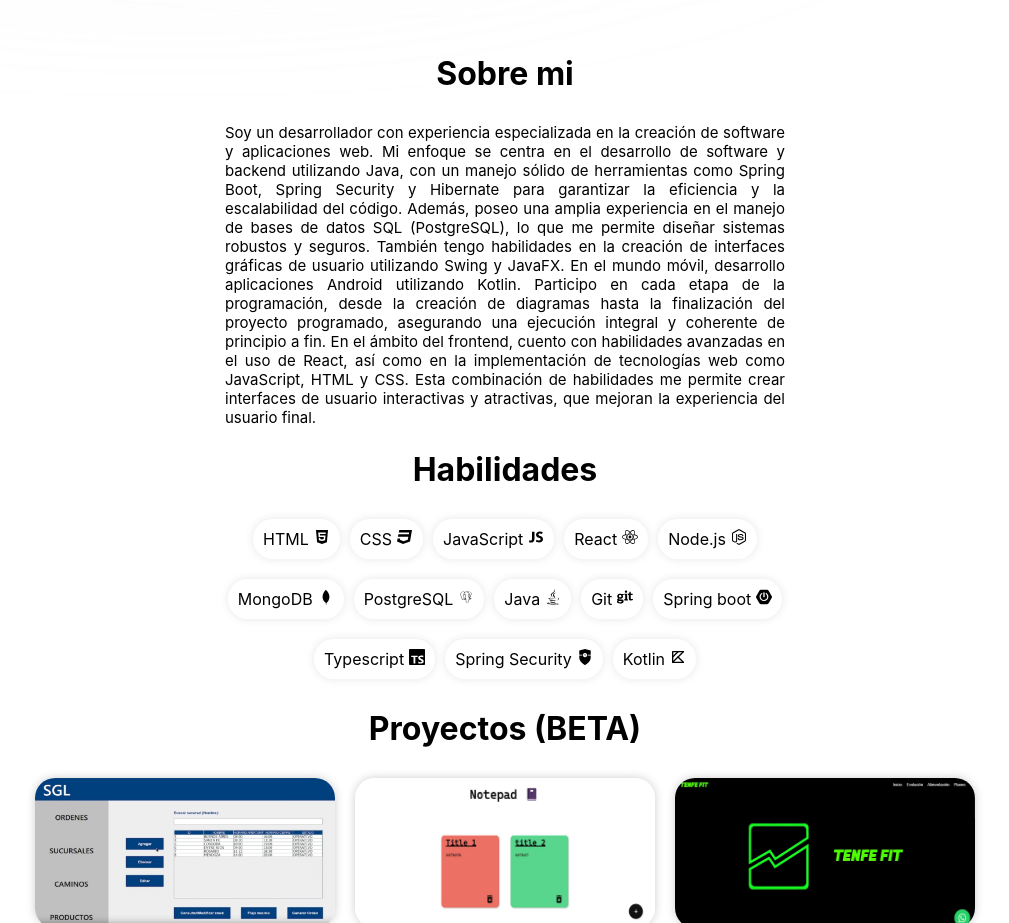
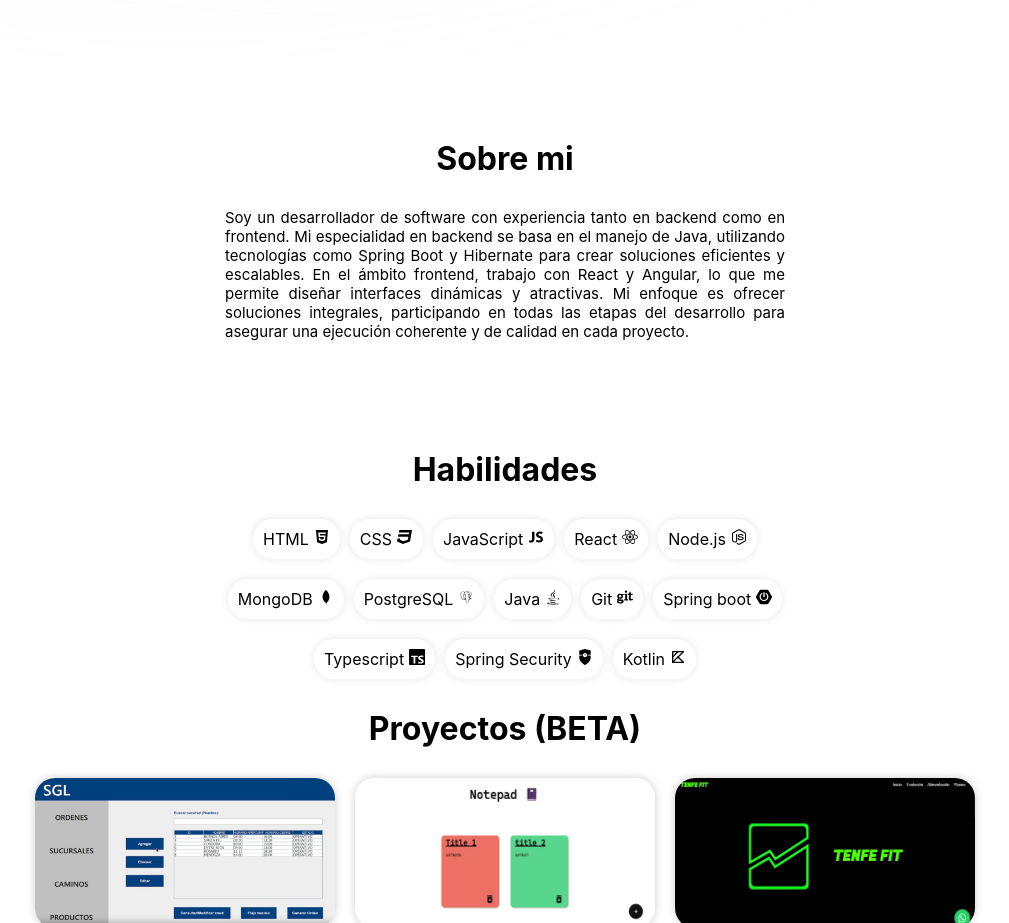
Before and after one commit to FrancoArmanasco2000/Portfolio, a React (Vite) app: page / in a window 1280 px wide. Shown: the part 800-1723 px from the top of the page, without its empty margins (135-1144 px from the left). Built offline with nearby package versions, Linux system fonts and the light colour scheme.

Commit message:
Update About.jsx

```diff
--- a/src/components/About.jsx
+++ b/src/components/About.jsx
@@ -5,8 +5,8 @@
         <div className="about-container" id='sobremi'>
             <h1>Sobre mi</h1>
             <p>
-                Soy un desarrollador con experiencia especializada en la creación de software y aplicaciones web. Mi enfoque se centra en el desarrollo de software y backend utilizando Java, con un manejo sólido de herramientas como Spring Boot, Spring Security y Hibernate para garantizar la eficiencia y la escalabilidad del código. Además, poseo una amplia experiencia en el manejo de bases de datos SQL (PostgreSQL), lo que me permite diseñar sistemas robustos y seguros. También tengo habilidades en la creación de interfaces gráficas de usuario utilizando Swing y JavaFX. En el mundo móvil, desarrollo aplicaciones Android utilizando Kotlin. Participo en cada etapa de la programación, desde la creación de diagramas hasta la finalización del proyecto programado, asegurando una ejecución integral y coherente de principio a fin.
-                En el ámbito del frontend, cuento con habilidades avanzadas en el uso de React, así como en la implementación de tecnologías web como JavaScript, HTML y CSS. Esta combinación de habilidades me permite crear interfaces de usuario interactivas y atractivas, que mejoran la experiencia del usuario final.
+
+Soy un desarrollador de software con experiencia tanto en backend como en frontend. Mi especialidad en backend se basa en el manejo de Java, utilizando tecnologías como Spring Boot y Hibernate para crear soluciones eficientes y escalables. En el ámbito frontend, trabajo con React y Angular, lo que me permite diseñar interfaces dinámicas y atractivas. Mi enfoque es ofrecer soluciones integrales, participando en todas las etapas del desarrollo para asegurar una ejecución coherente y de calidad en cada proyecto.
             </p>
         </div>
     )
```
